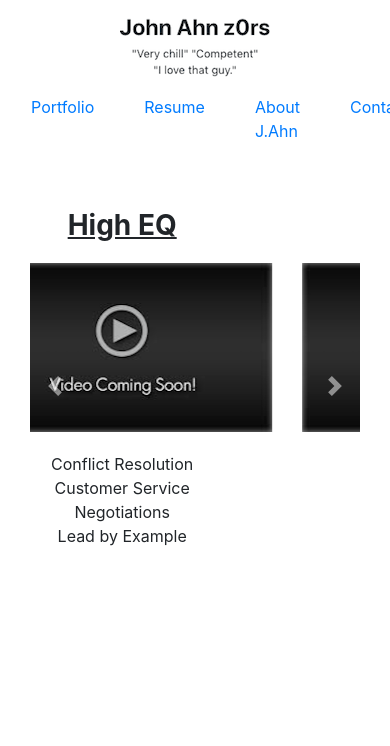
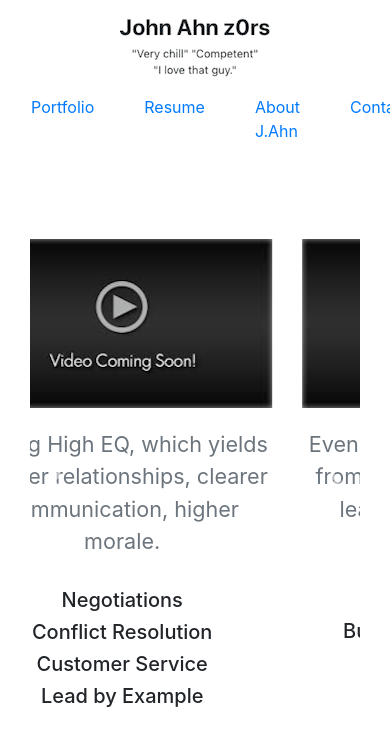
Before and after one commit to johnahnz0rs/z0rs-org-v1, a React (Create React App) app: page /contact in a window 390 px wide. Shown: the top 746 px of the page. Built offline with nearby package versions, Linux system fonts and the light colour scheme.

Commit message:
cleaned up css, navbar, mobile/desktop, contact form action

```diff
--- a/src/App.css
+++ b/src/App.css
@@ -1,23 +1,20 @@
-/*MyNavbar.js*/
+/*ContentArea.js*/
+.my-navbar {
+    margin-bottom: 30px;
+}
 .navbar-brand {
     width: 150px;
     height: auto;
-}
-.nav-link {
-    margin-right: 50px;
 }
 .navbar-nav{
     -webkit-flex-direction: row;
     -ms-flex-direction: row;
     flex-direction: row;
 }
-.navbar-divider {
-    width: 95%;
-    height: 1px;
-    background-color: black;
-    margin: 0 auto 50px auto;
+.nav-link {
+    margin-right: 50px;
 }
-/*end MyNavbar.js*/
+/*end ContentArea.js*/
 
 
 /*HomeCarousel.js*/
@@ -30,10 +27,24 @@
     text-decoration: underline;
     margin-bottom: 20px;
 }
-.slide-img {
+.slide-img-xs {
     width: 300px;
     height: auto;
     margin-bottom: 20px;
+}
+
+.slide-img {
+    width: 450px;
+    height: auto;
+    margin-bottom: 20px;
+}
+.figure-xs {
+    max-width: 300px;
+    margin-bottom: 30px;
+}
+.figure {
+    max-width: 700px;
+    margin-bottom: 30px;
 }
 /*end HomeCarousel.js*/
 
@@ -71,7 +82,7 @@
 
 /*About.js*/
 .about-video-placeholder {
-    width: 700px;
+    width: 640px;
     max-width: 95%;
     margin: 0 auto;
     height: auto;
@@ -130,4 +141,7 @@ dd {
 .text-underline {
     text-decoration: underline;
 }
+.text-large {
+    font-size: 1.5em;
+}
 /*end Misc*/
--- a/src/components/ContactForm.js
+++ b/src/components/ContactForm.js
@@ -10,7 +10,7 @@ const ContactForm = props => {
                 <h3 className="contact-form-header">Send a Message</h3>
 
 
-                <form id="contact-form" action="https://formspree.io/johnahn123@gmail.com" method="POST">
+                <form id="contact-form" action="https://formspree.io/johnahn@z0rs.org" method="POST">
                     <div className="form-group">
                         <label htmlFor="name">Name: </label>
                         <input type="text" className="form-control" id="name" name="name"/>
@@ -33,7 +33,7 @@ const ContactForm = props => {
 
                     <div className="form-group">
                         <label htmlFor="msg">Message: </label>
-                        <textarea className="form-control" id="message" name="message" rows="4"> </textarea>
+                        <textarea className="form-control" id="message" name="message" rows="4"></textarea>
                     </div>
 
                     <input type="submit" className="btn btn-lg btn-primary contact-form-send" value="Send"/>
--- a/src/components/ContentArea.js
+++ b/src/components/ContentArea.js
@@ -48,7 +48,7 @@ class ContentArea extends React.Component {
             <React.Fragment>
                 <div className="root-div container-fluid">
 
-                    <Navbar>
+                    <Navbar className="my-navbar">
 
                         <NavbarBrand href="#" className="mr-auto ml-auto">
                             <img id="home" className="navbar-brand" src={Brand} alt="" onClick={this.onClick} />
--- a/src/components/HomeCarousel.js
+++ b/src/components/HomeCarousel.js
@@ -15,44 +15,96 @@ const HomeCarousel = props => {
                     <li data-target="#carouselExampleIndicators" data-slide-to="2"></li>
                 </ol>
 
+
+                {/*da slides*/}
                 <div className="carousel-inner my-carousel-inner">
-                    {/*slide 0: High EQ*/}
+
+
+                    {/*slide 0: EQ*/}
                     <div className="carousel-item active home-slides text-center">
-                        <h3 className="slide-header">High EQ</h3>
-                        <img className="slide-img" src={Video} alt="video coming soon" />
-                        <ul className="list-unstyled">
-                            <li>Conflict Resolution</li>
-                            <li>Customer Service</li>
-                            <li>Negotiations</li>
-                            <li>Lead by Example</li>
-                        </ul>
+                        {/*figure if mobile*/}
+                        <div className="col-12 d-block d-sm-none">
+                            <figure className="figure figure-xs">
+                                <img className="figure-img slide-img-xs" src={Video} alt="video coming soon" />
+                                <figcaption className="figure-caption"><span className="text-large">I bring High EQ, which yields deeper relationships, clearer communication, higher morale.</span></figcaption>
+                            </figure>
+                        </div>
+                        {/*figure if tablet or larger*/}
+                        <div className="col-12 d-sm-inline-block d-none">
+                            <figure className="figure">
+                                <img className="figure-img slide-img" src={Video} alt="video coming soon" />
+                                <figcaption className="figure-caption"><span className="text-large">I bring High EQ, which yields deeper relationships, clearer communication, higher morale.</span></figcaption>
+                            </figure>
+                        </div>
+                        {/*list*/}
+                        <div className="col-12">
+                            <ul className="list-unstyled">
+                                <li><h5>Negotiations</h5></li>
+                                <li><h5>Conflict Resolution</h5></li>
+                                <li><h5>Customer Service</h5></li>
+                                <li><h5>Lead by Example</h5></li>
+                            </ul>
+                        </div>
                     </div>
 
-                    {/*slide 1: High IQ*/}
+                    {/*slide 1: IQ*/}
                     <div className="carousel-item home-slides text-center">
-                        <h3 className="slide-header">High IQ</h3>
-                        <img className="slide-img" src={Video} alt="video coming soon" />
-                        <ul className="list-unstyled">
-                            <li>Problem Solving</li>
-                            <li>Design Thinking</li>
-                            <li>Strategy</li>
-                            <li>Business Development</li>
-                        </ul>
+                        {/*figure if mobile*/}
+                        <div className="col-12 d-block d-sm-none">
+                            <figure className="figure figure-xs">
+                                <img className="figure-img slide-img-xs" src={Video} alt="video coming soon" />
+                                <figcaption className="figure-caption"><span className="text-large">Even with a High IQ, I am far from all-knowing; but I can learn almost anything.</span></figcaption>
+                            </figure>
+                        </div>
+                        {/*figure if tablet or larger*/}
+                        <div className="col-12 d-none d-sm-block">
+                            <figure className="figure">
+                                <img className="figure-img slide-img" src={Video} alt="video coming soon" />
+                                <figcaption className="figure-caption"><span className="text-large">Even with a High IQ, I am far from all-knowing; but I can learn almost anything.</span></figcaption>
+                            </figure>
+                        </div>
+                        {/*list*/}
+                        <div className="col-12">
+                            <ul className="list-unstyled">
+                                <li><h5>Problem Solving</h5></li>
+                                <li><h5>Design Thinking</h5></li>
+                                <li><h5>Business Development</h5></li>
+                                <li><h5>Strategy</h5></li>
+                            </ul>
+                        </div>
                     </div>
 
-                    {/*slide 2: Mentee*/}
+                    {/*slide 2: Lifelong Learner*/}
                     <div className="carousel-item home-slides text-center">
-                        <h3 className="slide-header">Thoughtful, Capable Mentee</h3>
-                        <img className="slide-img" src={Video} alt="video coming soon" />
-                        <ul className="list-unstyled">
-                            <li>Highly Coachable</li>
-                            <li>Lifelong Learner</li>
-                            <li>Capable</li>
-                            <li>Earnest Worker</li>
-                        </ul>
+                        {/*figure if mobile*/}
+                        <div className="col-12 d-block d-sm-none">
+                            <figure className="figure figure-xs">
+                                <img className="figure-img slide-img-xs" src={Video} alt="video coming soon" />
+                                <figcaption className="figure-caption"><span className="text-large">A Capable, Earnest Teammate</span></figcaption>
+                            </figure>
+                        </div>
+                        {/*figure if tablet or larger*/}
+                        <div className="col-12 d-none d-sm-block">
+                            <figure className="figure">
+                                <img className="figure-img slide-img" src={Video} alt="video coming soon" />
+                                <figcaption className="figure-caption"><span className="text-large">A Capable, Earnest Teammate</span></figcaption>
+                            </figure>
+                        </div>
+                        {/*list*/}
+                        <div className="col-12">
+                            <ul className="list-unstyled">
+                                <li><h5>Lifelong Learner</h5></li>
+                                <li><h5>Highly Coachable</h5></li>
+                                <li><h5>Always Looking to Serve</h5></li>
+                                <li><h5>Always Expanding My Skill Sets</h5></li>
+                            </ul>
+                        </div>
+
                     </div>
                 </div>
 
+
+                {/*Carousel Prev Next*/}
                 <a className="carousel-control-prev" href="#carouselExampleIndicators" role="button" data-slide="prev">
                     <span className="carousel-control-prev-icon" aria-hidden="true"></span>
                     <span className="sr-only">Previous</span>
@@ -61,18 +113,21 @@ const HomeCarousel = props => {
                     <span className="carousel-control-next-icon" aria-hidden="true"></span>
                     <span className="sr-only">Next</span>
                 </a>
-            </div>
 
 
-            {/* this is how to embed videos w bootstrap */}
-            {/* https://getbootstrap.com/docs/4.1/utilities/embed/ */}
 
-            {/*<div className="embed-responsive embed-responsive-16by9">*/}
-                {/*<iframe className="embed-responsive-item" src="https://www.youtube.com/embed/zpOULjyy-n8?rel=0" allowFullScreen />*/}
-            {/*</div>*/}
 
-            {/* this is how to embed videos w bootstrap */}
-            {/* https://getbootstrap.com/docs/4.1/utilities/embed/ */}
+                {/* this is how to embed videos w bootstrap */}
+                {/* https://getbootstrap.com/docs/4.1/utilities/embed/ */}
+
+                {/*<div className="embed-responsive embed-responsive-16by9">*/}
+                    {/*<iframe className="embed-responsive-item" src="https://www.youtube.com/embed/zpOULjyy-n8?rel=0" allowFullScreen />*/}
+                {/*</div>*/}
+
+                {/* this is how to embed videos w bootstrap */}
+                {/* https://getbootstrap.com/docs/4.1/utilities/embed/ */}
+
+            </div>
 
         </React.Fragment>
 
--- a/src/components/Portfolio.js
+++ b/src/components/Portfolio.js
@@ -47,7 +47,7 @@ const Portfolio = props => {
                             <li>
                                 <dl className="row">
                                     <dt className="col-sm-2">Description</dt>
-                                    <dd className="col-sm-9">Sharing each other's favorite music is a fun, easy, and meaningful way to connect with a new friend. Skip the guessing and see <span className="text-bold">whatMusic</span> yous two have in common & get groovin'.</dd>
+                                    <dd className="col-sm-9">Sharing music is a fun, easy, and meaningful way to connect with a new friend. Skip the guessing and see <span className="text-bold">whatMusic</span> yous two have in common & get groovin'.</dd>
 
                                     <dt className="col-sm-2">Technologies</dt>
                                     <dd className="col-sm-9">
```
Also changed, not shown: src/components/About.js (+14 -7 lines), 1 other file (tests, documents, lock files or other folders).
